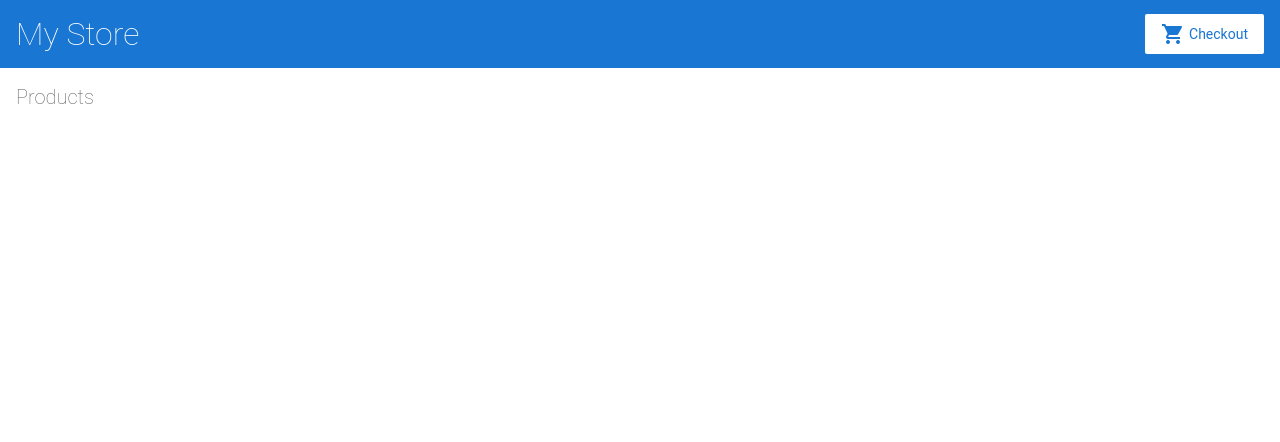
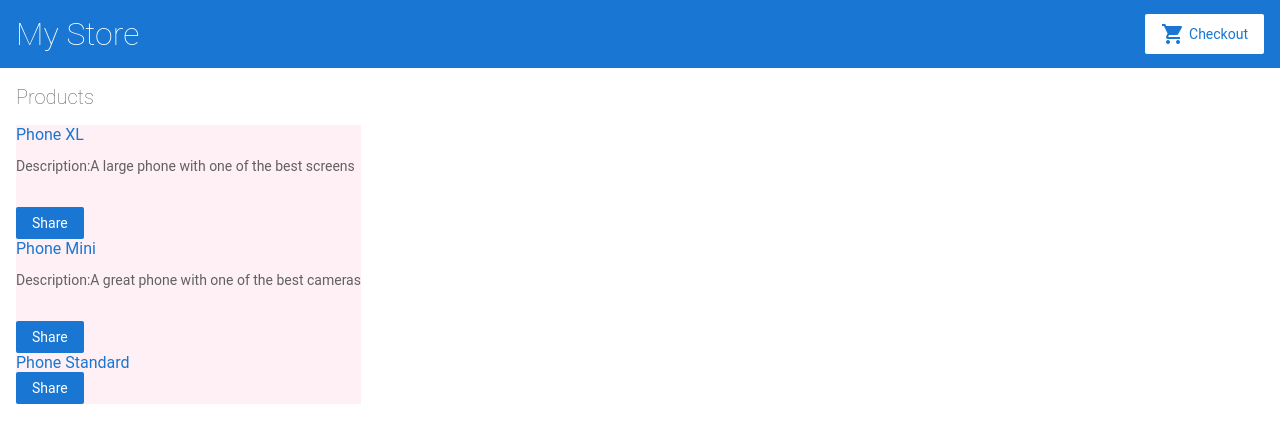
Before and after one commit to sivaramsalivahan123/angular-kwilxo, an Angular app: page / in a window 1280 px wide. Shown: the top 442 px of the page. Built offline with nearby package versions, Linux system fonts and the light colour scheme.

Commit message:
1 file modified

```diff
--- a/src/app/product-list/product-list.component.html
+++ b/src/app/product-list/product-list.component.html
@@ -1,5 +1,14 @@
 <h2>Products</h2>
-
+<div *ngFor="let product of products" style="background-color:lavenderblush">
+  <a [title]="product.id">
+    {{product.name}}
+  </a>
+  <p *ngIf="product.description">Description:{{product.description}}</p>
+  <br>
+  <button (click)="share()">
+    Share
+  </button>
+</div>
 
 <!--
 Copyright Google LLC. All Rights Reserved.
```
